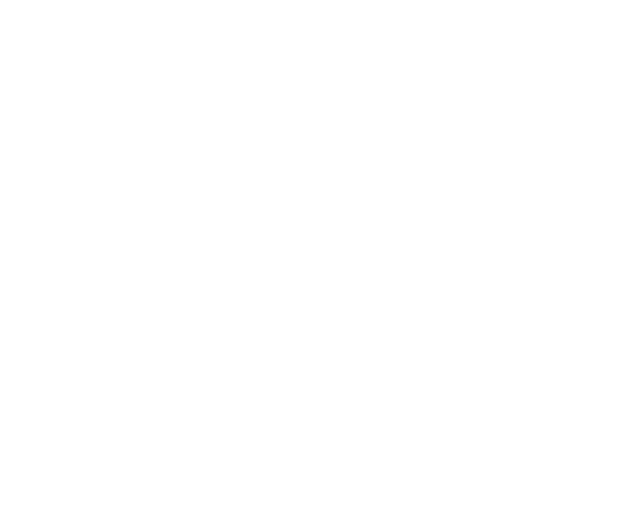
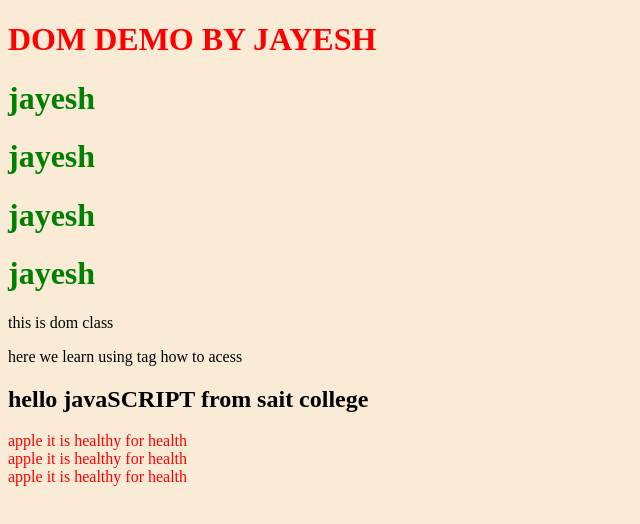
Before and after one commit to Jayeshprajapati1723/java-script-learning, a plain HTML site: page DOM/DOM.HTML in a window 1280 px wide. Shown: the whole page, without its empty margins (0-640 px from the left). Drawn offline with Linux system fonts and the light colour scheme.

Commit message:
DOM CONCEPTS

```diff
--- a/DOM/DOM.CSS
+++ b/DOM/DOM.CSS
@@ -0,0 +1,20 @@
+h1{
+    COLOR:RED;
+}
+h2{
+    COLOR: black ;
+}
+
+body {
+    background-color: antiquewhite;
+}
+
+.heading {
+    color : green ;
+}
+
+.box {
+    height: 100;
+    letter-spacing: 1500;
+    color : red ;
+}
--- a/DOM/DOM.HTML
+++ b/DOM/DOM.HTML
@@ -5,8 +5,47 @@
     <meta charset="UTF-8">
     <meta name="viewport" content="width=device-width, initial-scale=1.0">
     <title>Java script learning </title>
+    <!-- <style>
+        h1{
+            color : red ;
+        }
+    </style> -->
+   <link rel="stylesheet" href="DOM.CSS">
 </head>
 <body>
+    <h1 id="1">DOM DEMO BY JAYESH</h1>
+    <!-- <H2>TOPIC 1 : STARTER CODE</H2> -->
 
+    <h1 class="heading">jayesh</h1>
+        <h1 class="heading">jayesh</h1>
+    <h1 class="heading">jayesh</h1>
+    <h1 class="heading">jayesh</h1>
+
+    <p>this is dom class </p>
+    <p>here we learn using tag how to acess</p>
+<!-- first text with h2 and 'hello javascript 'and now append means add in the last "from the sait college " -->
+    <h2>hello javaSCRIPT</h2>
+
+<div class = "box">apple</div>
+<div class = "box">apple</div>
+<div class = "box">apple</div>
+
+<script src="DOM.JS"></script>
 </body>
 </html>
+<!-- windows object
+>> it is created by system like browsers it consist many many function we cant remeber this auto generated or create from browser
+
+-->
+
+<!-- DOM
+  ALL HTML CODE IN WINDOWS OBJECT in the form of document object -->
+  <!-- using DOM we can change on website after coding like user input change  the color or somethihng etc  -->
+   <!--
+  DOM MANUPULATION
+  FIRST WAY IS THROUGH THE ID
+   -->
+
+   <!-- class
+   class = "heading " same in condition in mutiple
+   -->
--- a/DOM/DOM.JS
+++ b/DOM/DOM.JS
@@ -0,0 +1,61 @@
+let heading = document.getElementById("1") ;// VALUE RETURN
+console.dir(heading ) ;// object h console.dir
+// id not exist than null show in console
+
+
+// by class
+let headingclasss = document.getElementsByClassName("heading") ;
+console.dir(headingclasss) ;
+// it is like an array
+//if id not exist than output is class empty
+
+// tag using acess
+let tagpara = document.getElementsByTagName("p") ;
+console.dir(tagpara) ;
+// first and second para
+
+// querry selector mordern it is thrice id , class ,tag
+let first =document.querySelector("p") ;//first matching element show
+console.dir(first) ;
+// all elements k liye
+let all =document.querySelectorAll("p") ;
+console.dir(all) ;
+//it gives nodelist
+
+// querrySelector acces through claas
+ let classfirstele= document.querySelector(".heading") ;
+ console.dir(classfirstele) ;
+
+ let classALL = document.querySelectorAll(".heading") ;
+ console.dir(classALL) ;
+
+ // properties of DOM
+ // TagName : return elements tag for elements node
+
+ // 2 inner text properties shows that only text in the tags
+
+ //innertHTML returns the plain text or HTML contents in the elements text + tag both
+
+ // text contents : reutrn textual contents even for hidden elements
+
+ //practice 1 crate a heading2 with text "hello javascript "and append means last add "from sait college using js"
+
+ //step 1 acess element
+ let acess = document.querySelector("h2") ;
+ console.dir(acess) ;
+ // properties innertext
+ acess.innerText =acess.innerText+" from sait college" ;
+
+ // second q
+ let divs= document.querySelectorAll(".box") ;
+ console.dir(divs) ;
+//  divs[0].innerText = divs[0].innerText + " it is healthy for health ";
+//   divs[1].innerText = divs[1].innerText + " it is healthy for health ";
+//  divs[2].innerText = divs[2].innerText + " it is healthy for health ";
+for(let i = 0; i < divs.length; i++) {
+    // Ye line browser mein text update karegi
+    divs[i].innerText = divs[i].innerText + " it is healthy for health";
+
+    // Aapka console check logic
+    console.log(divs[i].innerText + " hello jayesh");
+}
```
